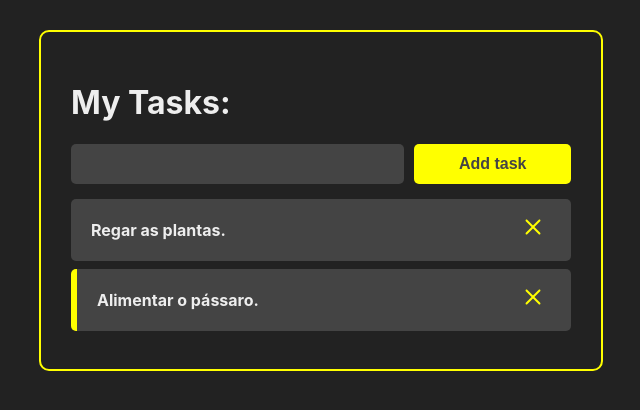
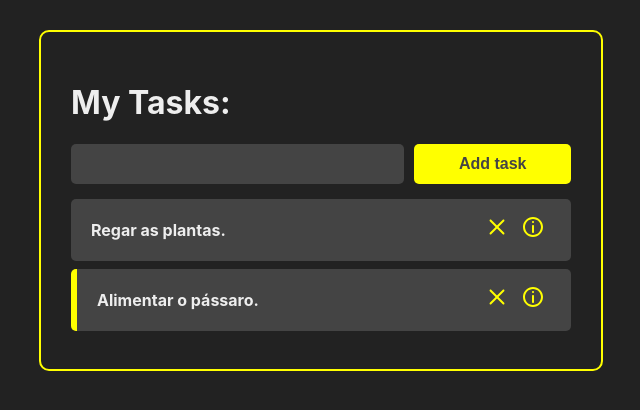
Before and after one commit to fabiolameira/ToDoList, a React (Create React App) app in the folder app/: page / in a window 1280 px wide. Shown: the top 410 px of the page, without its empty margins (319-959 px from the left). Built offline with nearby package versions, Linux system fonts and the light colour scheme.

Commit message:
feat: Adding routes and restructure the file system

```diff
--- a/app/package.json
+++ b/app/package.json
@@ -9,6 +9,7 @@
     "react": "^17.0.2",
     "react-dom": "^17.0.2",
     "react-icons": "^4.3.1",
+    "react-router-dom": "^6.0.2",
     "react-scripts": "4.0.3",
     "uuid": "^8.3.2",
     "web-vitals": "^1.1.2"
--- a/app/src/App.jsx
+++ b/app/src/App.jsx
@@ -1,60 +1,19 @@
-import React, { useState } from "react"
-import { v4 as uuidv4 } from "uuid"
-import AddTask from "./components/AddTask"
+import React from "react"
+import { BrowserRouter, Routes, Route } from "react-router-dom"
 import Header from "./components/Header"
-import Tasks from "./components/Tasks"
-import "./css/App.css"
+import TasksPage from "./pages/TasksPage"
+import "./styles/App.css"
 
 const App = () => {
-	const [tasks, setTasks] = useState([
-		{
-			id: "1",
-			title: "Regar as plantas.",
-			completed: false,
-		},
-		{
-			id: "2",
-			title: "Alimentar o pássaro.",
-			completed: true,
-		},
-	])
-
-	const handleAddTask = (taskTitle) => {
-		const newTasks = [
-			...tasks,
-			{
-				id: uuidv4(),
-				title: taskTitle,
-				completed: false,
-			},
-		]
-		setTasks(newTasks)
-	}
-
-	const handleRemoveTask = (taskId) => {
-		const newTasks = tasks.filter((task) => task.id !== taskId)
-		setTasks(newTasks)
-	}
-
-	const handleClickTask = (taskId) => {
-		const newTasks = tasks.map((task) => {
-			if (task.id === taskId)
-				return { ...task, completed: !task.completed }
-			return task
-		})
-		setTasks(newTasks)
-	}
-
 	return (
-		<div className='container'>
-			<Header />
-			<AddTask handleAddTask={handleAddTask} />
-			<Tasks
-				tasks={tasks}
-				handleClickTask={handleClickTask}
-				handleRemoveTask={handleRemoveTask}
-			/>
-		</div>
+		<BrowserRouter>
+			<div className='container'>
+				<Header />
+				<Routes>
+					<Route path='/' exact element={<TasksPage />} />
+				</Routes>
+			</div>
+		</BrowserRouter>
 	)
 }
 
--- a/app/src/components/AddTask.jsx
+++ b/app/src/components/AddTask.jsx
@@ -1,6 +1,6 @@
 import React, { useState } from "react"
 import Button from "./Button"
-import "../css/AddTask.css"
+import "../styles/AddTask.css"
 
 const AddTask = ({ handleAddTask }) => {
 	const [inputData, setInputData] = useState("")
--- a/app/src/components/Button.jsx
+++ b/app/src/components/Button.jsx
@@ -1,5 +1,5 @@
 import React from "react"
-import "../css/Button.css"
+import "../styles/Button.css"
 
 const Button = ({ children, onClick }) => {
 	return (
--- a/app/src/components/Task.jsx
+++ b/app/src/components/Task.jsx
@@ -1,6 +1,6 @@
 import React from "react"
-import { CgClose } from 'react-icons/cg'
-import "../css/Task.css"
+import { CgClose, CgInfo } from 'react-icons/cg'
+import "../styles/Task.css"
 
 const Task = ({ task, handleClickTask, handleRemoveTask }) => {
 	return (
@@ -19,7 +19,10 @@ const Task = ({ task, handleClickTask, handleRemoveTask }) => {
 					className='remove-task-button'
 					onClick={() => handleRemoveTask(task.id)}
 				>
-					<CgClose/>
+					<CgClose />
+				</button>
+				<button className='see-task-details-button'>
+					<CgInfo />
 				</button>
 			</div>
 		</div>
--- a/app/src/index.jsx
+++ b/app/src/index.jsx
@@ -1,6 +1,6 @@
 import React from "react"
 import ReactDOM from "react-dom"
-import "./css/index.css"
+import "./styles/index.css"
 import App from "./App"
 
 ReactDOM.render(
--- /dev/null
+++ b/app/src/pages/TasksPage.jsx
@@ -0,0 +1,58 @@
+import React, { useState } from "react"
+import { v4 as uuidv4 } from "uuid"
+import AddTask from "../components/AddTask"
+import Tasks from "../components/Tasks"
+
+const TasksPage = () => {
+	const [tasks, setTasks] = useState([
+		{
+			id: "1",
+			title: "Regar as plantas.",
+			completed: false,
+		},
+		{
+			id: "2",
+			title: "Alimentar o pássaro.",
+			completed: true,
+		},
+	])
+
+	const handleAddTask = (taskTitle) => {
+		const newTasks = [
+			...tasks,
+			{
+				id: uuidv4(),
+				title: taskTitle,
+				completed: false,
+			},
+		]
+		setTasks(newTasks)
+	}
+
+	const handleRemoveTask = (taskId) => {
+		const newTasks = tasks.filter((task) => task.id !== taskId)
+		setTasks(newTasks)
+	}
+
+	const handleClickTask = (taskId) => {
+		const newTasks = tasks.map((task) => {
+			if (task.id === taskId)
+				return { ...task, completed: !task.completed }
+			return task
+		})
+		setTasks(newTasks)
+	}
+
+	return (
+		<>
+			<AddTask handleAddTask={handleAddTask} />
+			<Tasks
+				tasks={tasks}
+				handleClickTask={handleClickTask}
+				handleRemoveTask={handleRemoveTask}
+			/>
+		</>
+	)
+}
+
+export default TasksPage
--- a/app/src/css/Task.css
+++ b/app/src/styles/Task.css
@@ -14,7 +14,7 @@
 	font-weight: bold;
 }
 
-.remove-task-button {
+.remove-task-button, .see-task-details-button {
 	background-color: #444;
 	border: none;
 	font-size: 24px;
```
Also changed, not shown: app/src/styles/AddTask.css (renamed from app/src/css/AddTask.css), app/src/styles/App.css (renamed from app/src/css/App.css), app/src/styles/Button.css (renamed from app/src/css/Button.css), app/src/styles/index.css (renamed from app/src/css/index.css), 1 other file (tests, documents, lock files or other folders).
